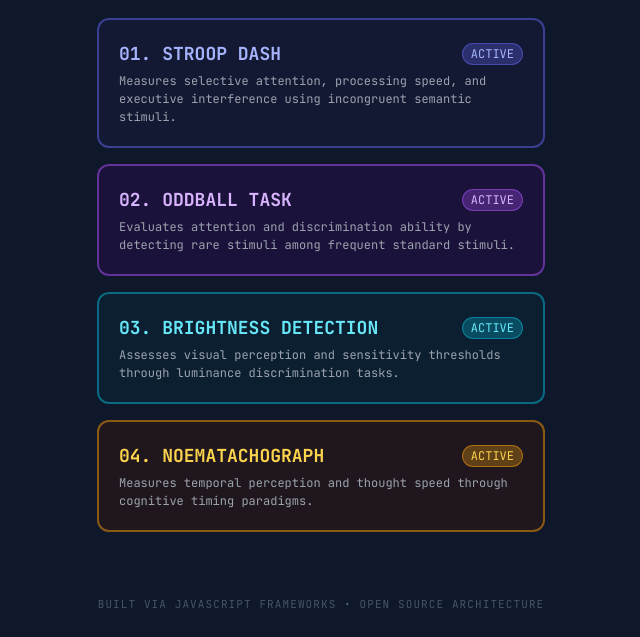
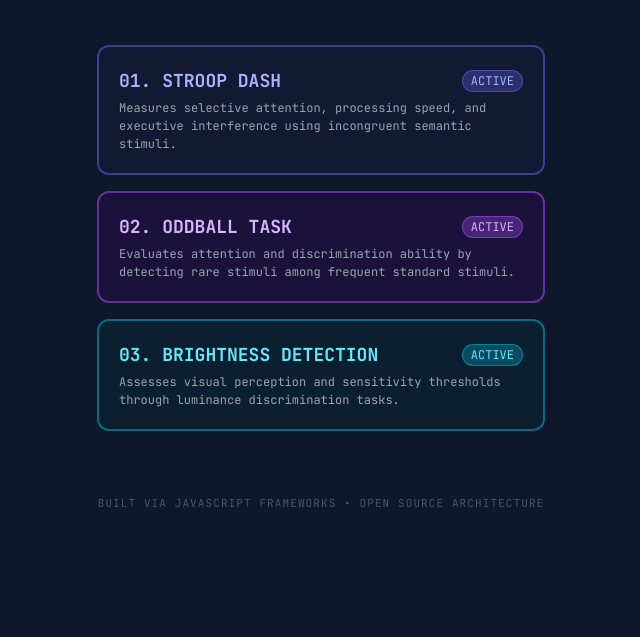
Before and after one commit to yiuhong/task-library, a plain HTML site: page index.html in a window 1280 px wide. Shown: the part 238-875 px from the top of the page, without its empty margins (319-959 px from the left). After the commit the page ends 800 px from the top, so only its background shows below. Drawn offline with nearby package versions, Linux system fonts and the light colour scheme.

Commit message:
Remove noematachograph.html section

```diff
--- a/index.html
+++ b/index.html
@@ -59,16 +59,6 @@
             </p>
         </a>
 
-        <a href="noematachograph.html" class="block border-2 border-amber-500/50 bg-amber-950/30 hover:bg-amber-900/50 hover:border-amber-400 rounded-xl p-5 transition duration-300 transform hover:scale-105">
-            <div class="flex justify-between items-center mb-1">
-                <span class="font-bold text-lg text-amber-300 group-hover:text-amber-200">04. NOEMATACHOGRAPH</span>
-                <span class="text-xs bg-amber-500/30 text-amber-300 px-2 py-0.5 rounded-full border border-amber-500/50">ACTIVE</span>
-            </div>
-            <p class="text-xs text-gray-400 leading-normal">
-                Measures temporal perception and thought speed through cognitive timing paradigms.
-            </p>
-        </a>
-
     </div>
 
     <div class="mt-16 text-center text-[11px] text-slate-600 tracking-widest uppercase">
```
